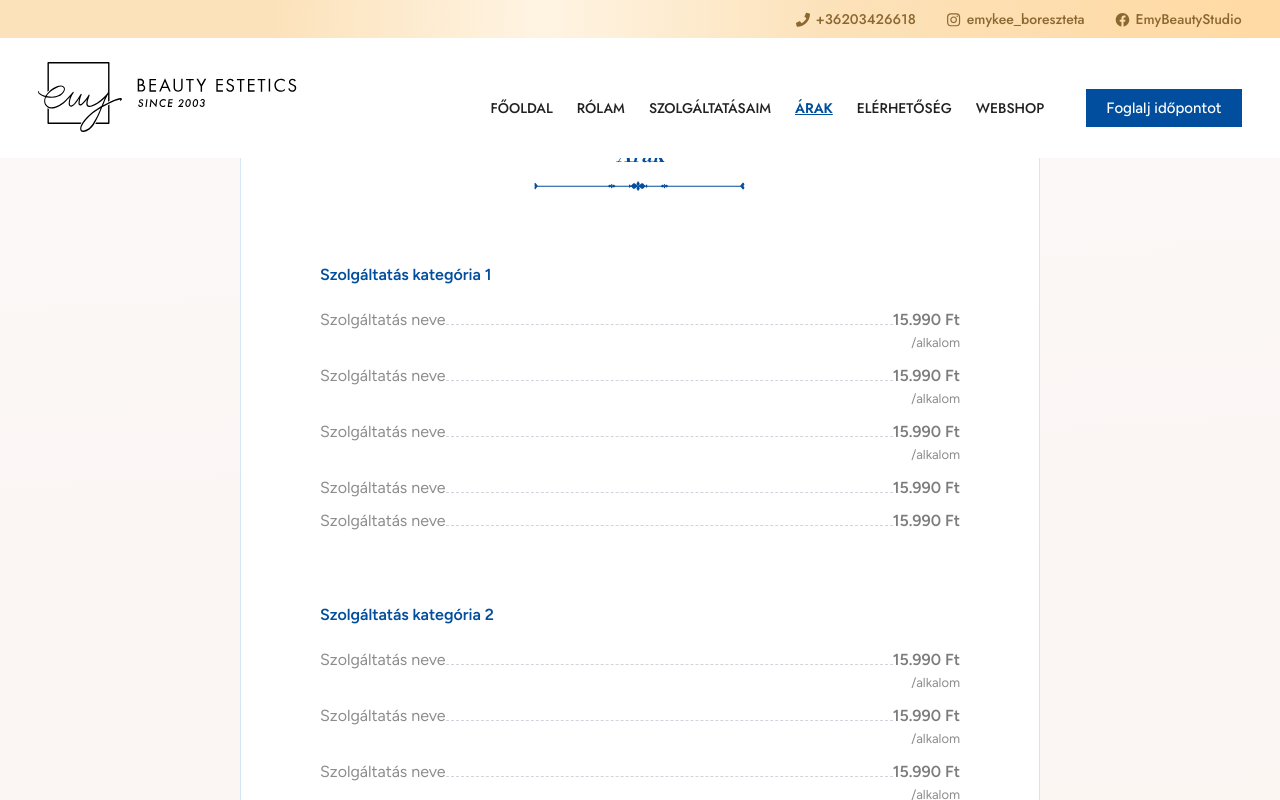
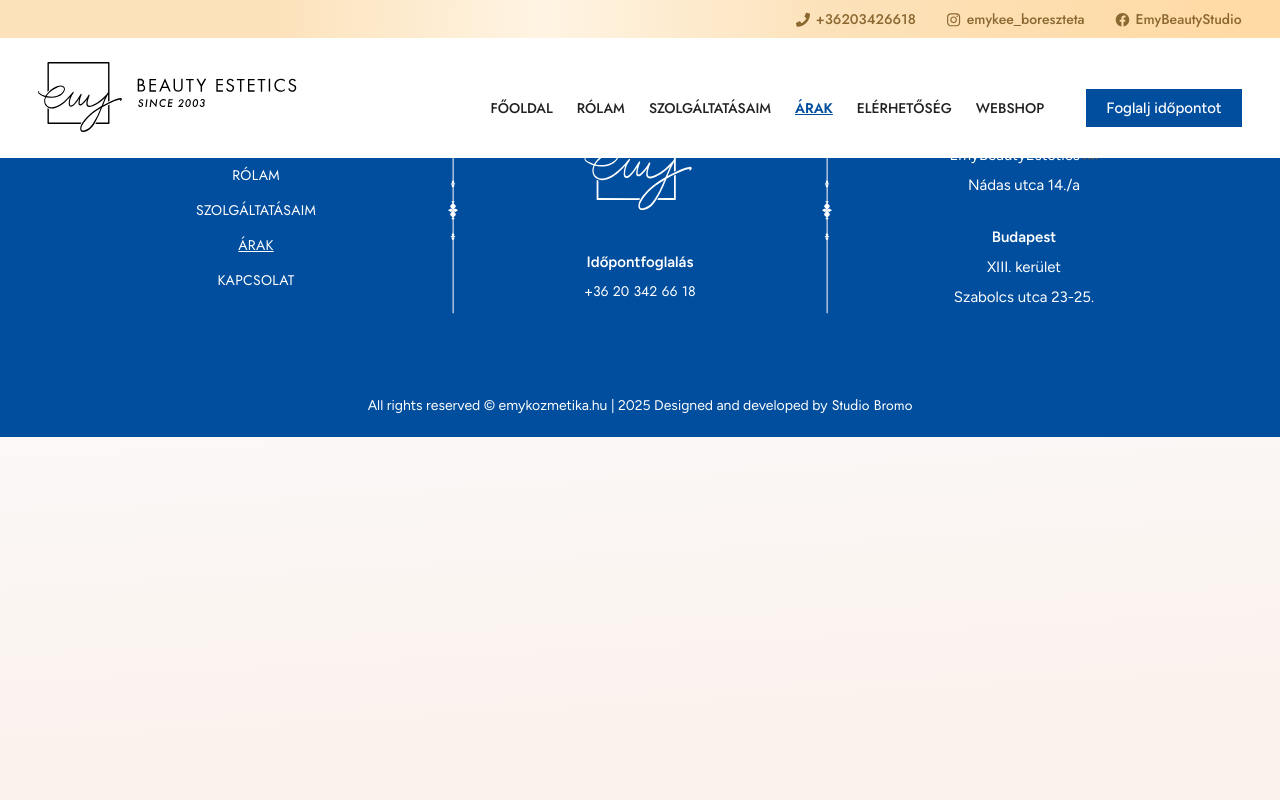
Before and after one commit to gyorgynagy1986/emyBeauty, a Next.js app: page /arak in a window 1280 px wide. Shown: the top 800 px of the page. Built offline with nearby package versions, Linux system fonts and the light colour scheme.

Commit message:
services

```diff
--- a/src/app/arak/page.jsx
+++ b/src/app/arak/page.jsx
@@ -1,19 +1,29 @@
+//mport React from 'react'
+//mport PriceTable from '../../components/layouts/prices/PriceTable'
+//
+//xport const metadata = {
+// title: 'Árak - Emy kozmetika',
+// openGraph: {
+//   title: 'Árak - Emy kozmetika',
+//   description: 'Árak',
+// },
+//
+//
+//onst page = () => {
+// return (
+//   <>
+//   <PriceTable />
+//   </>
+// )
+//
+//
+//xport default page
+
 import React from 'react'
-import PriceTable from '../../components/layouts/prices/PriceTable'
-
-export const metadata = {
-  title: 'Árak - Emy kozmetika',
-  openGraph: {
-    title: 'Árak - Emy kozmetika',
-    description: 'Árak',
-  },
-}
 
 const page = () => {
   return (
-    <>
-    <PriceTable />
-    </>
+    <div>page</div>
   )
 }
 
```
